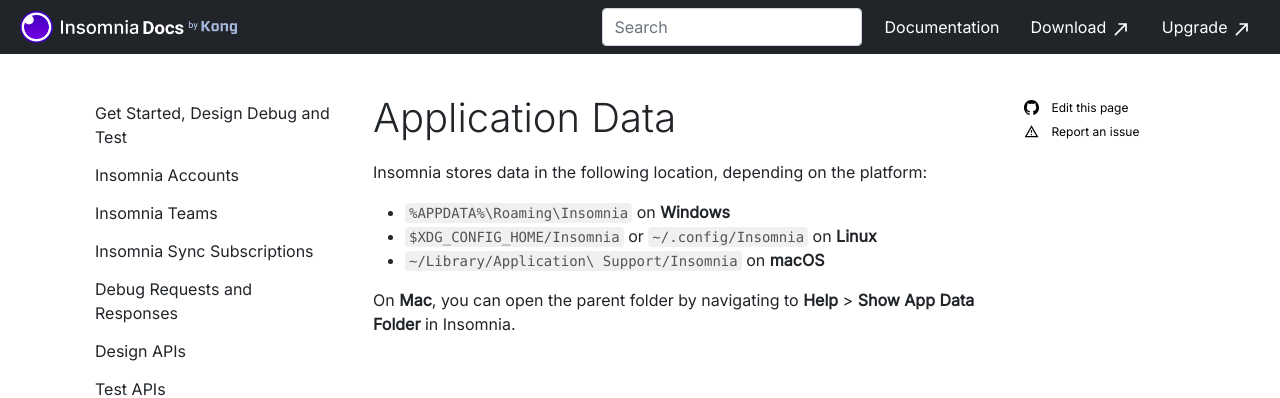
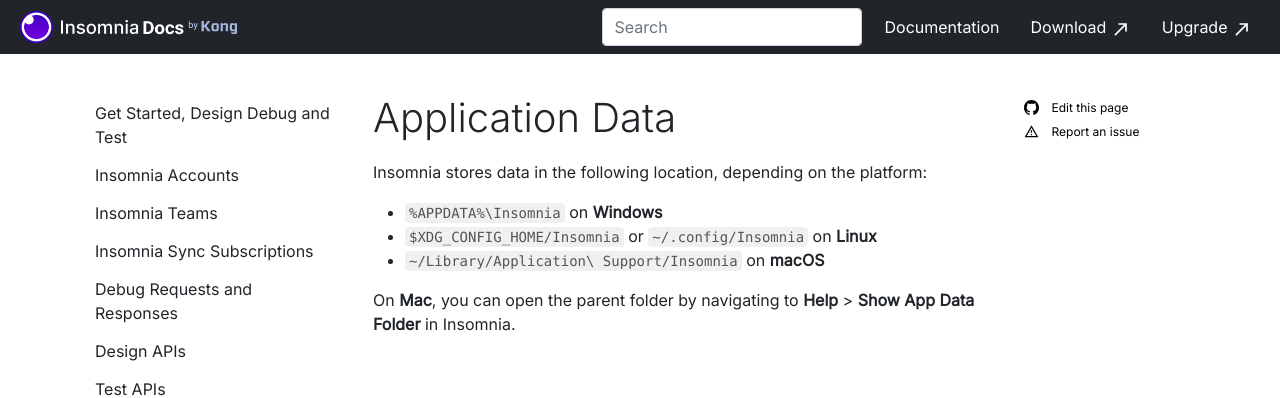
Before and after one commit to Kong/insomnia-docs, a Jekyll site: the page built from docs/insomnia/application-data.md, in a window 1280 px wide and 1170 px high. Shown: the top 398 px of the window. Built offline with Jekyll 4.4.1, drawn with Linux system fonts in a browser that asks for light colours; comment, search, counter and statistics services are not loaded.

Commit message:
Correct data path on windows
On windows, the environment variable `APPDATA` already points to AppData\Roaming, so the path to insomnia's data would actually be %APPDATA%\Insomnia

```diff
--- a/docs/insomnia/application-data.md
+++ b/docs/insomnia/application-data.md
@@ -7,7 +7,7 @@
 
 Insomnia stores data in the following location, depending on the platform:
 
-* `%APPDATA%\Roaming\Insomnia` on **Windows**
+* `%APPDATA%\Insomnia` on **Windows**
 * `$XDG_CONFIG_HOME/Insomnia` or `~/.config/Insomnia` on **Linux**
 * `~/Library/Application\ Support/Insomnia` on **macOS**
 
```
